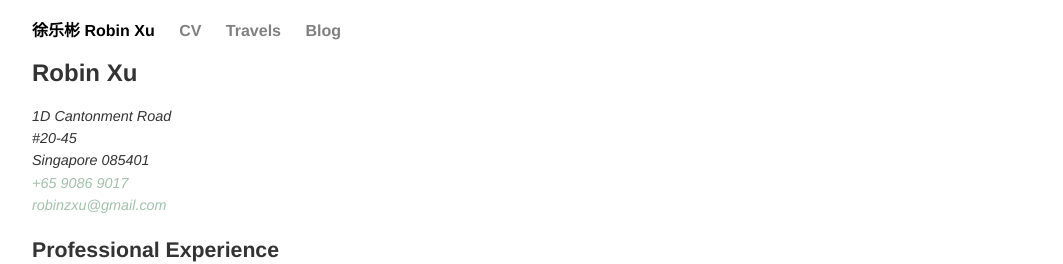
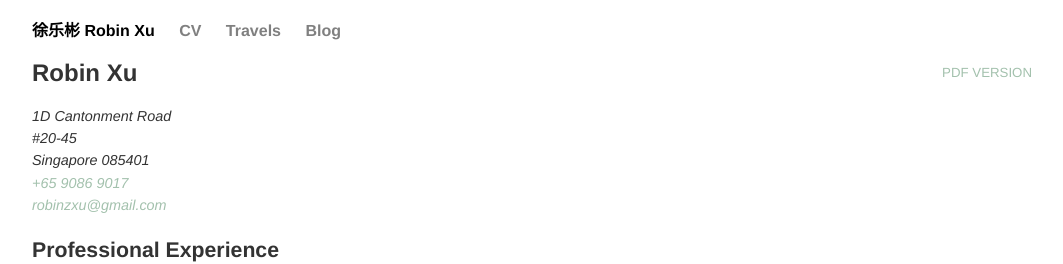
Before and after one commit to robinzxu/robinzxu.github.io, a Jekyll site: the page built from cv/index.html, in a window 1280 px wide. Shown: the top 264 px of the page, without its empty margins (108-1171 px from the left). Built offline with Jekyll 4.4.1, drawn with Linux system fonts in a browser that asks for light colours.

Commit message:
Update index.html

```diff
--- a/cv/index.html
+++ b/cv/index.html
@@ -4,9 +4,8 @@ title: CV
 ---
 
 <div class="cv">
-<!--
-<a href="#" class="download" title="PDF Version">PDF Version</a>
--->
+<a href="Robin Xu - CV (March 20).pdf" class="download" title="PDF Version">PDF Version</a>	<!-- href="#" -->
+
 <h2>Robin Xu</h2>
 
 <address style="font-size: 0.9em">
```
